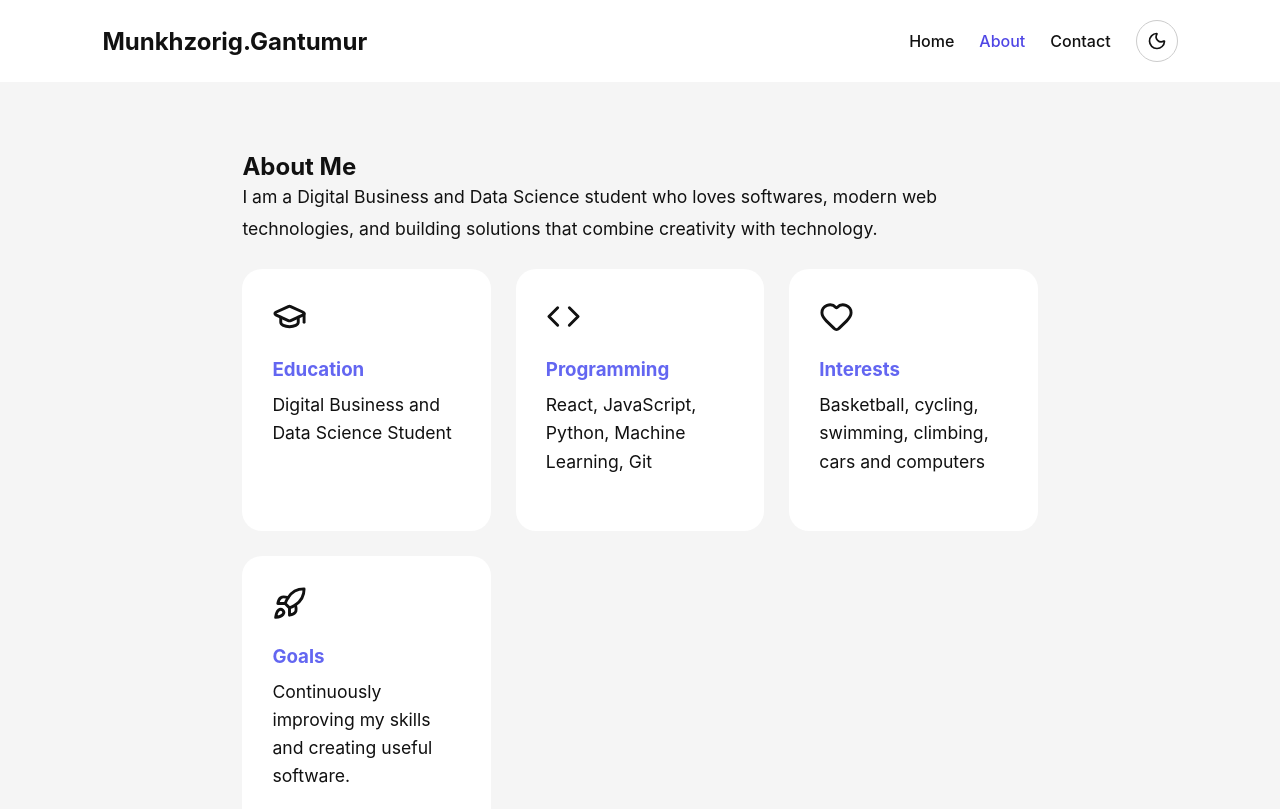
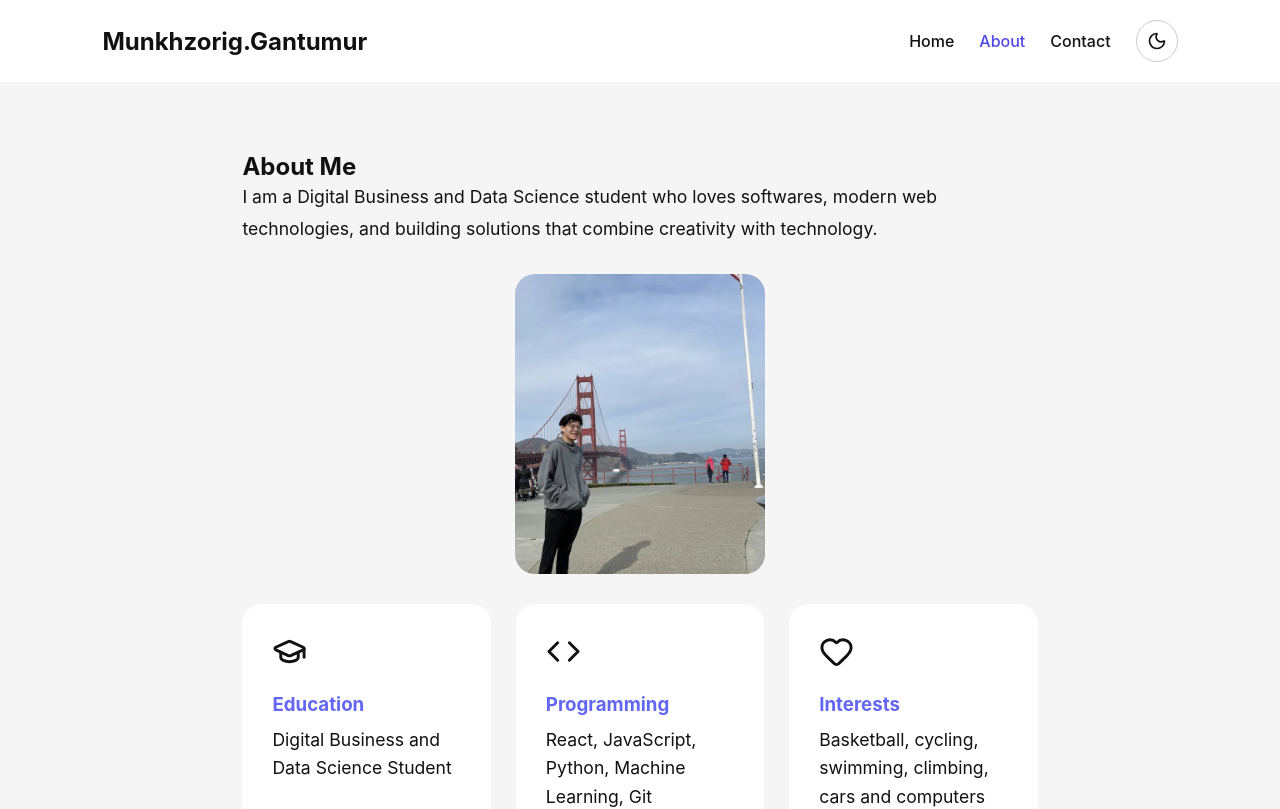
Before and after one commit to munkhbrave22/portfolio-website, a React (Vite) app: page /about in a window 1280 px wide. Shown: the top 809 px of the page. Built offline with nearby package versions, Linux system fonts and the light colour scheme.

Commit message:
Add profile image to About page and update styling

```diff
--- a/src/pages/About.jsx
+++ b/src/pages/About.jsx
@@ -2,6 +2,7 @@ import { motion } from "framer-motion";
 import { Code, GraduationCap, Heart, Rocket } from "lucide-react";
 import Timeline from "../components/Timeline";
 import PageTransition from "../components/PageTransition";
+import profile from "../assets/about-photo.webp";
 
 function About(){
 
@@ -38,7 +39,11 @@ with technology.
 
 </p>
 
-
+<img
+  src={profile}
+  alt="Portrait of Munkhzorig"
+  className="profile-image"
+/>
 
 <div className="about-grid">
 
--- a/src/styles/main.css
+++ b/src/styles/main.css
@@ -1191,3 +1191,20 @@ outline-offset:2px;
   font-size: 1.5rem;
   font-weight: 700;
 }
+
+.profile-image {
+  width: 250px;
+  height: 300px;
+  object-fit: cover;
+  object-position: center;
+  border-radius: 20px;
+  display: block;
+  margin: 30px auto;
+}
+
+@media (max-width: 768px) {
+  .profile-image {
+    width: 200px;
+    height: 250px;
+  }
+}
```
Also changed, not shown: src/assets/about-photo.webp (added).
